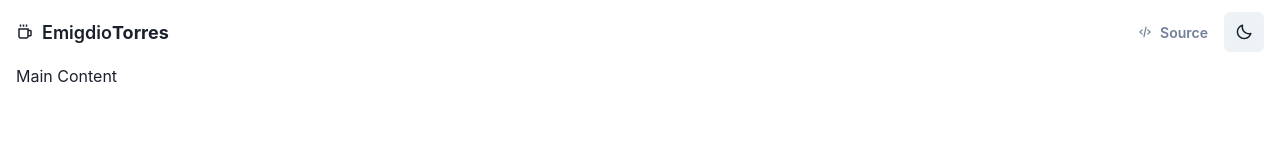
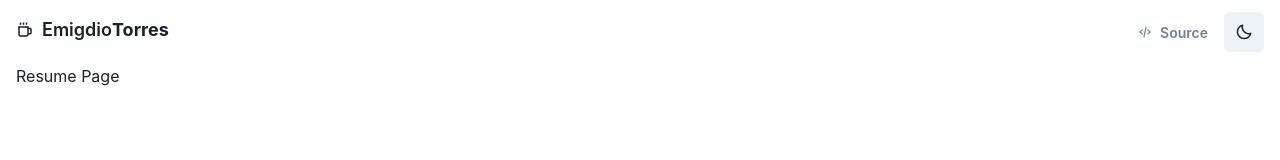
Before and after one commit to emigdio821/emigdio821.github.io, a React (Create React App) app: page /resume in a window 1280 px wide. Shown: the top 160 px of the page. Built offline with nearby package versions, Linux system fonts and the light colour scheme.

Commit message:
Added react router v6

```diff
--- a/package.json
+++ b/package.json
@@ -18,6 +18,7 @@
     "react": "^18.1.0",
     "react-dom": "^18.1.0",
     "react-icons": "^3.11.0",
+    "react-router-dom": "^6.3.0",
     "react-scripts": "5.0.1",
     "typescript": "^4.6.4",
     "web-vitals": "^0.2.4"
--- a/src/App.tsx
+++ b/src/App.tsx
@@ -1,13 +1,26 @@
 import { theme, ChakraProvider, Box, Container } from "@chakra-ui/react";
 import { Navbar } from "./components/Nabvar";
+import { routes } from "./routes/routes";
+import { BrowserRouter, Routes, Route, Navigate } from "react-router-dom";
 
 export const App = () => (
+  <BrowserRouter>
     <ChakraProvider theme={theme}>
       <Navbar />
       <Box px={4} pt={"64px"}>
         <Container maxW="8xl" m={[0, "auto"]} p={0}>
-        Main Content
+          <Routes>
+            {routes.map(({ Component, path }) => (
+              <Route
+                key={`${path}-route`}
+                path={path}
+                element={<Component />}
+              />
+            ))}
+            <Route path="/*" element={<Navigate to={routes[0].to} replace />} />
+          </Routes>
         </Container>
       </Box>
     </ChakraProvider>
+  </BrowserRouter>
 );
--- a/src/components/Nabvar.tsx
+++ b/src/components/Nabvar.tsx
@@ -1,3 +1,4 @@
+import { NavLink } from "react-router-dom";
 import { BiCoffee, BiCodeAlt } from "react-icons/bi";
 import { ColorModeSwitcher } from "../ColorModeSwitcher";
 import { Box, Flex, Button, useColorModeValue, Link } from "@chakra-ui/react";
@@ -23,6 +24,7 @@ export const Navbar = () => {
         >
           <Box>
             <Flex alignItems={"center"}>
+              <NavLink to="/">
                 <Button
                   variant="link"
                   colorScheme={useColorModeValue("inherit", "WhiteAlpha.900")}
@@ -35,6 +37,7 @@ export const Navbar = () => {
                 >
                   Emigdio<b>Torres</b>
                 </Button>
+              </NavLink>
             </Flex>
           </Box>
           <Flex alignItems={"center"}>
--- /dev/null
+++ b/src/pages/Home.tsx
@@ -0,0 +1,5 @@
+export const Home = () => {
+  return (
+    <div>Home Page</div>
+  )
+}
--- /dev/null
+++ b/src/pages/NotFound.tsx
@@ -0,0 +1,5 @@
+export const NotFound = () => {
+  return (
+    <div>NotFound Page</div>
+  )
+}
--- /dev/null
+++ b/src/pages/Resume.tsx
@@ -0,0 +1,5 @@
+export const Resume = () => {
+  return (
+    <div>Resume Page</div>
+  )
+}
--- /dev/null
+++ b/src/pages/index.ts
@@ -0,0 +1,3 @@
+export { Home } from "./Home";
+export { Resume } from "./Resume";
+export { NotFound } from "./NotFound";
--- /dev/null
+++ b/src/routes/routes.ts
@@ -0,0 +1,29 @@
+import { NotFound, Home, Resume } from "../pages";
+
+interface Route {
+  to: string;
+  path: string;
+  Component: () => JSX.Element;
+  name: string;
+}
+
+export const routes: Route[] = [
+  {
+    to: "/not-found",
+    path: "not-found",
+    Component: NotFound,
+    name: "NotFound",
+  },
+  {
+    to: "/",
+    path: "/",
+    Component: Home,
+    name: "Home",
+  },
+  {
+    to: "/resume",
+    path: "resume",
+    Component: Resume,
+    name: "Resume",
+  },
+];
```
Also changed, not shown: 1 other file (tests, documents, lock files or other folders). Lines whose indentation alone changed are shown as unchanged.
